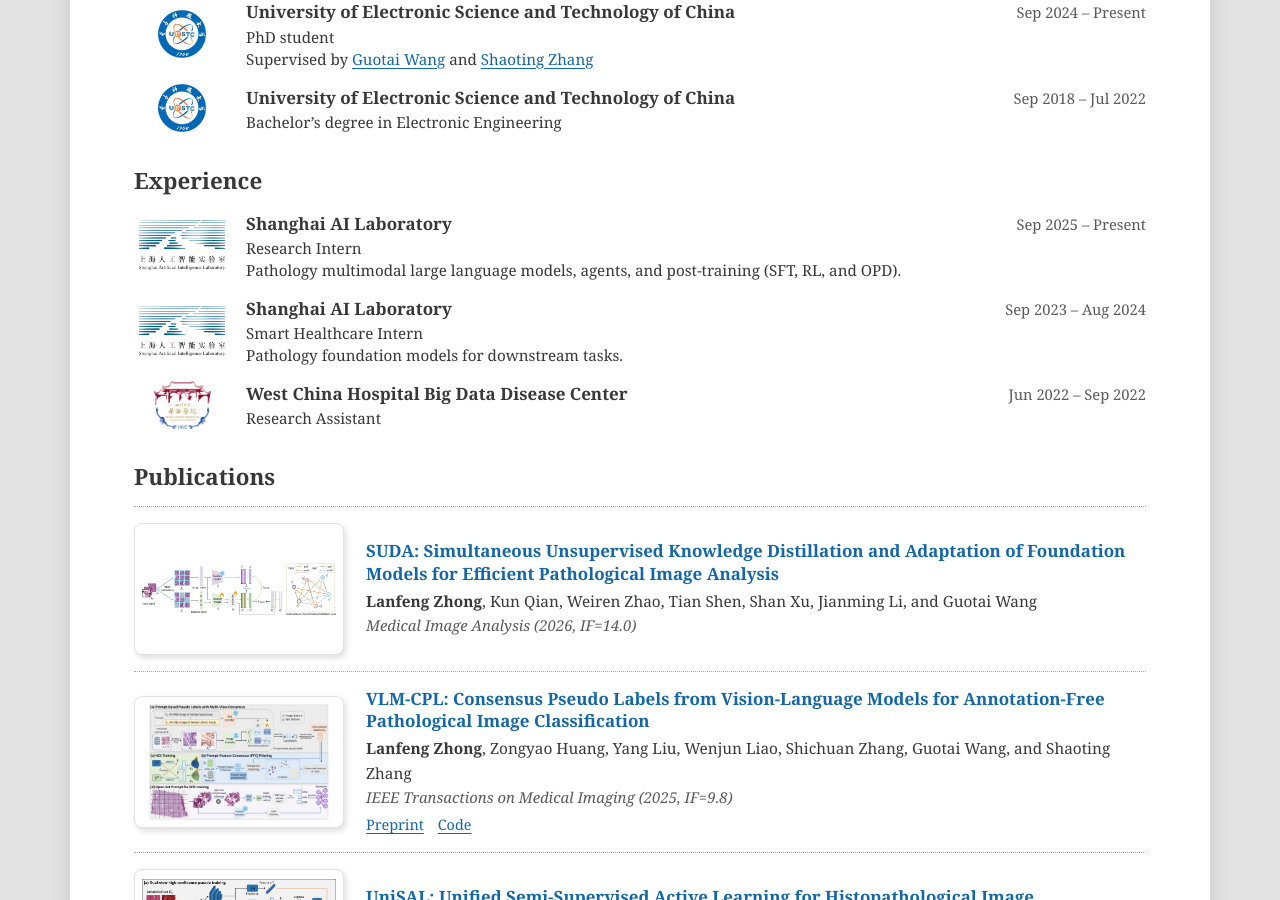
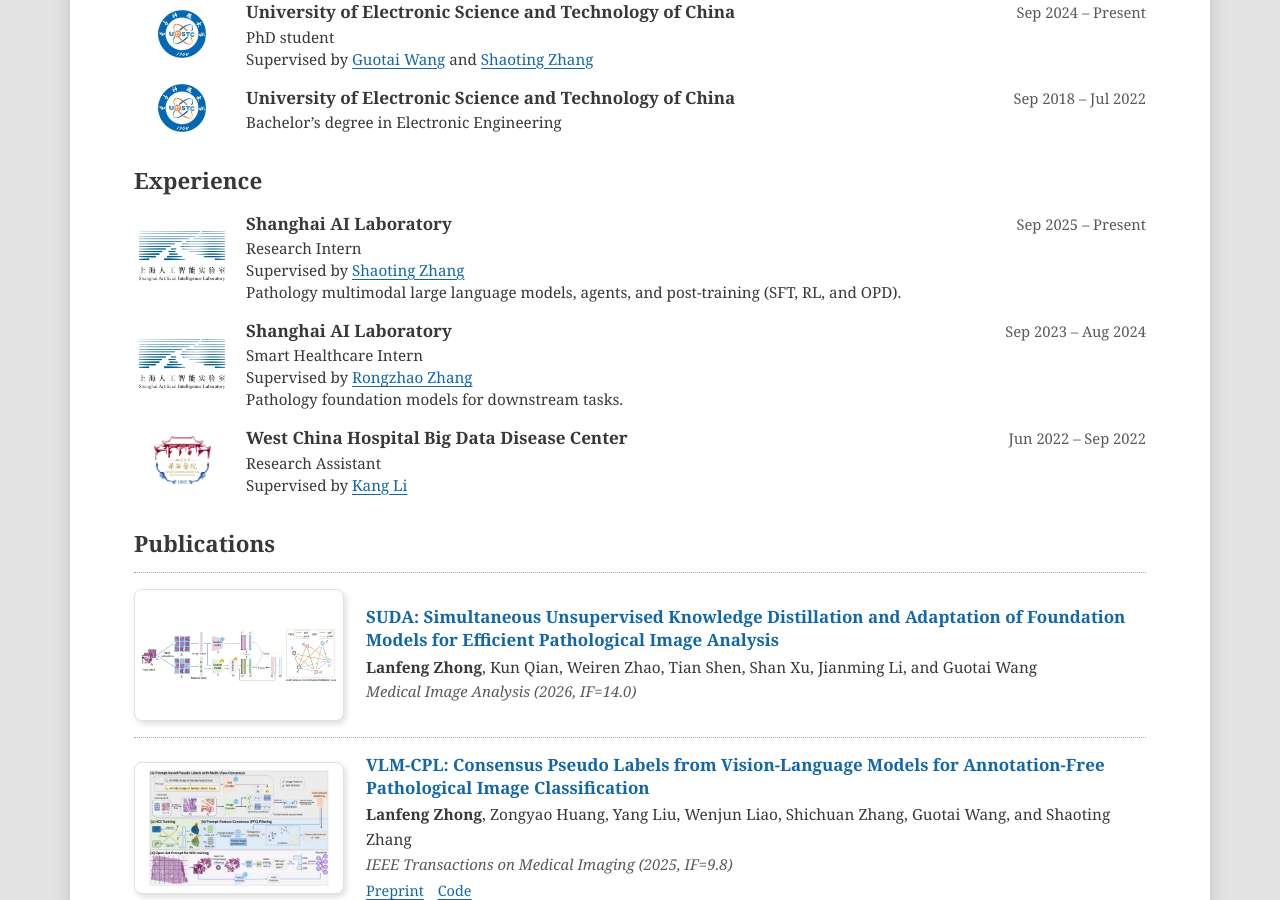
Before and after one commit to lanfz2000/lanfz2000.github.io, a Jekyll site: the page built from _pages/about.html, in a window 1280 px wide and 900 px high, scrolled down 577 px. Built offline with Jekyll 4.4.1, drawn with Linux system fonts in a browser that asks for light colours.

Commit message:
Link research internship supervisors

```diff
--- a/_pages/about.html
+++ b/_pages/about.html
@@ -83,6 +83,7 @@ redirect_from:
               <span class="experience-date"><time datetime="2025-09">Sep 2025</time> – Present</span>
             </div>
             <p>Research Intern</p>
+            <p>Supervised by <a href="https://www.cs.sjtu.edu.cn/en/jiaoshiml/zhangshaoting.html">Shaoting Zhang</a></p>
             <p>Pathology multimodal large language models, agents, and post-training (SFT, RL, and OPD).</p>
           </div>
         </li>
@@ -94,6 +95,7 @@ redirect_from:
               <span class="experience-date"><time datetime="2023-09">Sep 2023</time> – <time datetime="2024-08">Aug 2024</time></span>
             </div>
             <p>Smart Healthcare Intern</p>
+            <p>Supervised by <a href="https://scholar.google.com/citations?user=NMp31uMAAAAJ&amp;hl=en">Rongzhao Zhang</a></p>
             <p>Pathology foundation models for downstream tasks.</p>
           </div>
         </li>
@@ -105,6 +107,7 @@ redirect_from:
               <span class="experience-date"><time datetime="2022-06">Jun 2022</time> – <time datetime="2022-09">Sep 2022</time></span>
             </div>
             <p>Research Assistant</p>
+            <p>Supervised by <a href="https://www.wchscu.cn/dsj/character_detail/59674.html">Kang Li</a></p>
           </div>
         </li>
       </ul>
```
